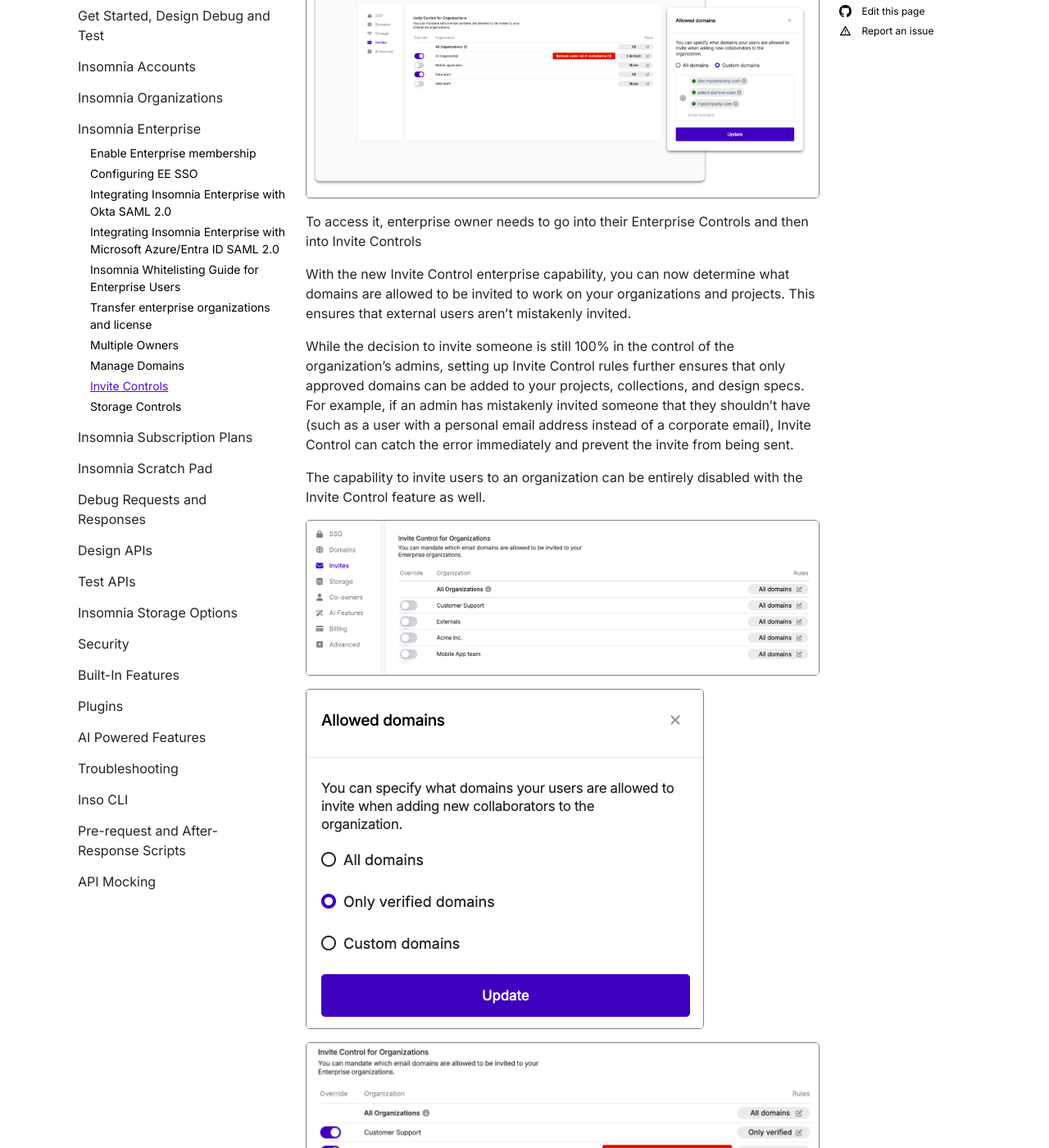
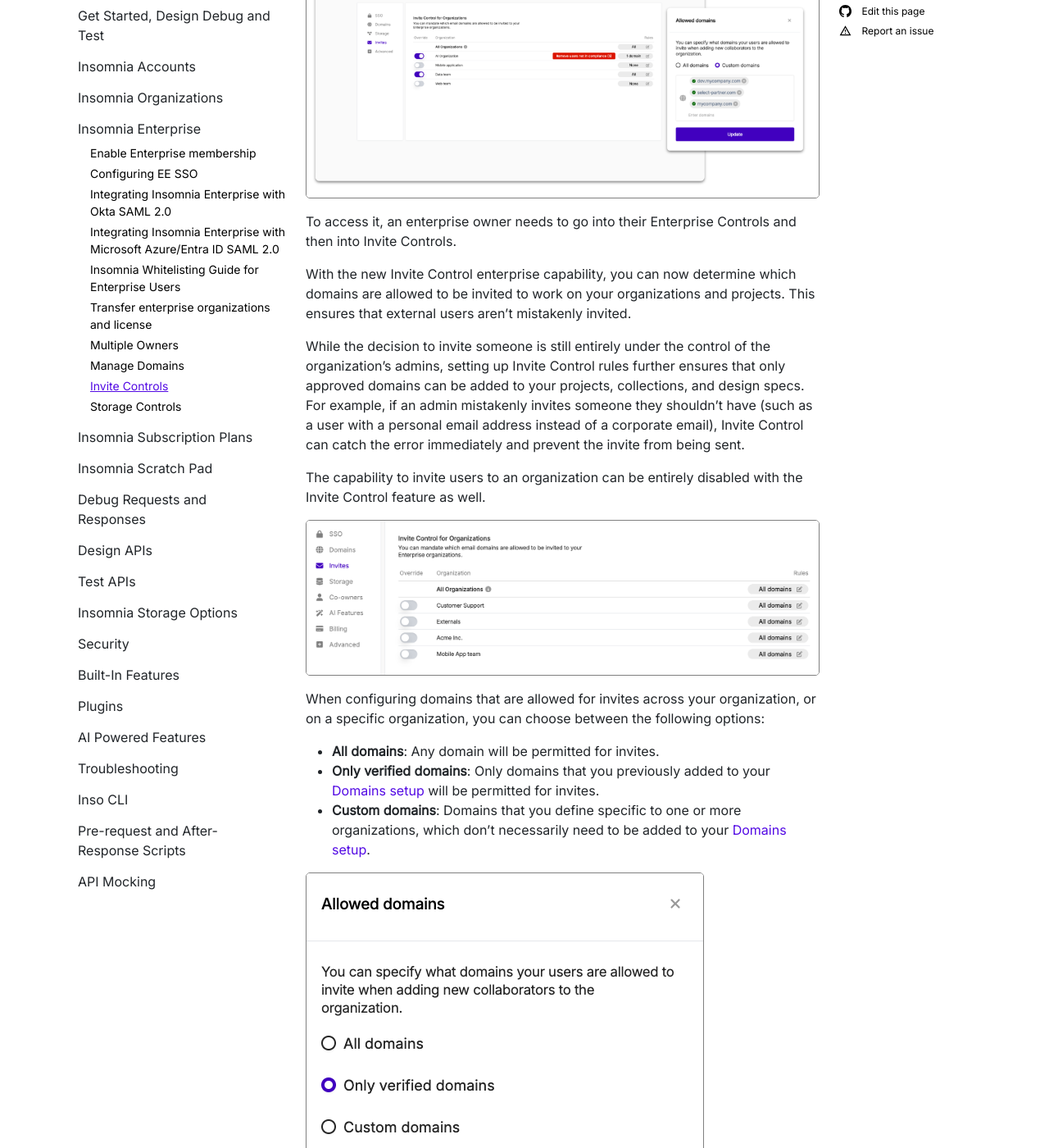
Before and after one commit to Kong/insomnia-docs, a Jekyll site: the page built from docs/insomnia/invite-control.md, in a window 1280 px wide and 1400 px high, scrolled down 268 px. Shown: the whole window at 82% size. Built offline with Jekyll 4.4.1, drawn with Linux system fonts in a browser that asks for light colours; comment, search, counter and statistics services are not loaded; some of the changed text lies outside the part shown.

Commit message:
invite control

```diff
--- a/docs/insomnia/invite-control.md
+++ b/docs/insomnia/invite-control.md
@@ -1,27 +1,34 @@
 ---
 layout: article-detail
-title:  Invite Controls
+title: Invite Controls
 category: "Invite Controls"
 category-url: enterprise
 ---
 
-
 {:.alert .alert-primary}
-**Note**: this feature is only available for Enterprise subscription.
+**Note**: This feature is only available for Enterprise subscriptions.
 
 ![Invite controls - intro](/assets/images/invite-control-intro.png)
 
-To access it, enterprise owner needs to go into their Enterprise Controls and then into Invite Controls
+To access it, an enterprise owner needs to go into their Enterprise Controls and then into Invite Controls.
 
-With the new Invite Control enterprise capability, you can now determine what domains are allowed to be invited to work on your organizations and projects. This ensures that external users aren't mistakenly invited.
+With the new Invite Control enterprise capability, you can now determine which domains are allowed to be invited to work on your organizations and projects. This ensures that external users aren't mistakenly invited.
 
-While the decision to invite someone is still 100% in the control of the organization's admins, setting up Invite Control rules further ensures that only approved domains can be added to your projects, collections, and design specs. For example, if an admin has mistakenly invited someone that they shouldn't have (such as a user with a personal email address instead of a corporate email), Invite Control can catch the error immediately and prevent the invite from being sent.
+While the decision to invite someone is still entirely under the control of the organization's admins, setting up Invite Control rules further ensures that only approved domains can be added to your projects, collections, and design specs. For example, if an admin mistakenly invites someone they shouldn't have (such as a user with a personal email address instead of a corporate email), Invite Control can catch the error immediately and prevent the invite from being sent.
 
 The capability to invite users to an organization can be entirely disabled with the Invite Control feature as well.
 
 ![Invite control - starting point](/assets/images/invite-control-start.png)
 
+When configuring domains that are allowed for invites across your organization, or on a specific organization, you can choose between the following options:
+
+- **All domains**: Any domain will be permitted for invites.
+- **Only verified domains**: Only domains that you previously added to your [Domains setup](/insomnia/manage-domains) will be permitted for invites.
+- **Custom domains**: Domains that you define specific to one or more organizations, which don't necessarily need to be added to your [Domains setup](/insomnia/manage-domains).
+
 ![Invite control - allowed domains menu](/assets/images/invite-control-allowed-domains.png)
+
+Once you set up the domain rules for invites according to your preferences for each organization in your enterprise, you may also see users who are not in compliance with the rules you defined (e.g., their email domains are not part of the settings you chose). In those cases, you'll be shown an option in the list of organizations within the Invite Controls menu to remove the users (both members and pending invites) that are not in compliance with the defined invite rule.
 
 ![Invite control - setup example](/assets/images/invite-control-setup-example.png)
 
```
